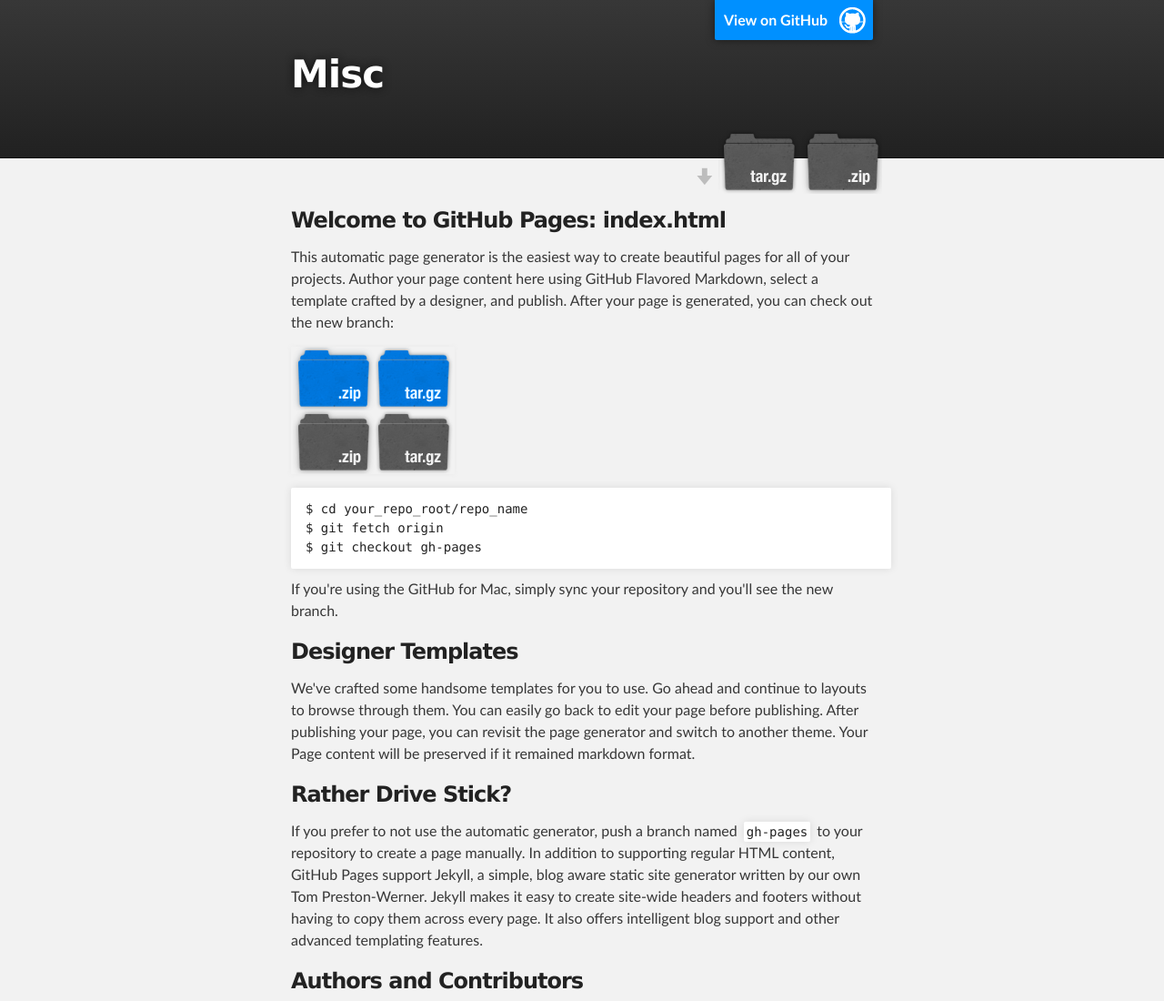
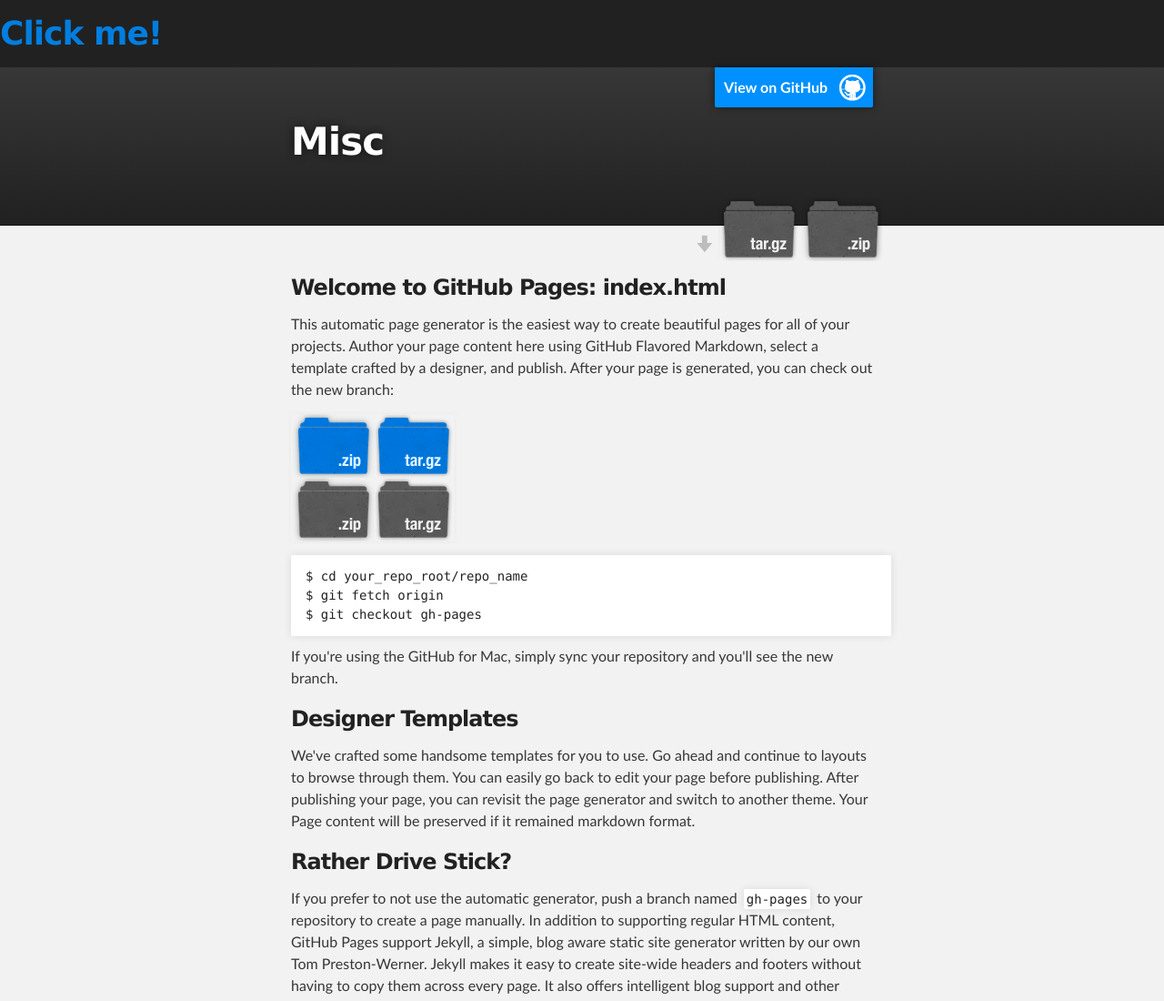
Before and after one commit to kuh96/misc, a plain HTML site: page index.html in a window 1280 px wide. Shown: the top 1100 px of the page at 91% size. Drawn offline with Linux system fonts and the light colour scheme.

Commit message:
Update index.html

```diff
--- a/index.html
+++ b/index.html
@@ -12,6 +12,7 @@
   </head>
 
   <body>
+    <h1><a href="#" onclick="alert('poipoi');">Click me!</a></h1>
 
     <!-- HEADER -->
     <div id="header_wrap" class="outer">
```
